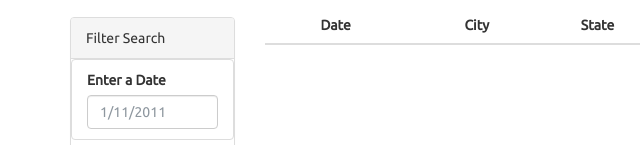
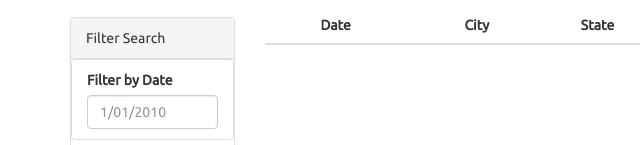
Before and after one commit to jasperthegeo/JS-Challenge, a plain HTML site: page UFO-L1/index.html in a window 1280 px wide. Shown: the part 655-800 px from the top of the page, 0-640 px from the left. Drawn offline with nearby package versions, Linux system fonts and the light colour scheme.

Commit message:
HTML Update

```diff
--- a/UFO-L1/index.html
+++ b/UFO-L1/index.html
@@ -36,8 +36,8 @@
                   <div class="form-group">
                     <ul class="list-group" id="filters">
                       <li class="filter list-group-item">
-                        <label for="date">Enter a Date</label>
-                        <input class="form-control" id="datetime" type="text" placeholder="1/11/2011">
+                        <label for="date">Filter by Date</label>
+                        <input class="form-control" id="datetime" type="text" placeholder="1/01/2010">
                       </li>
                     </ul>
                   </div>
```
